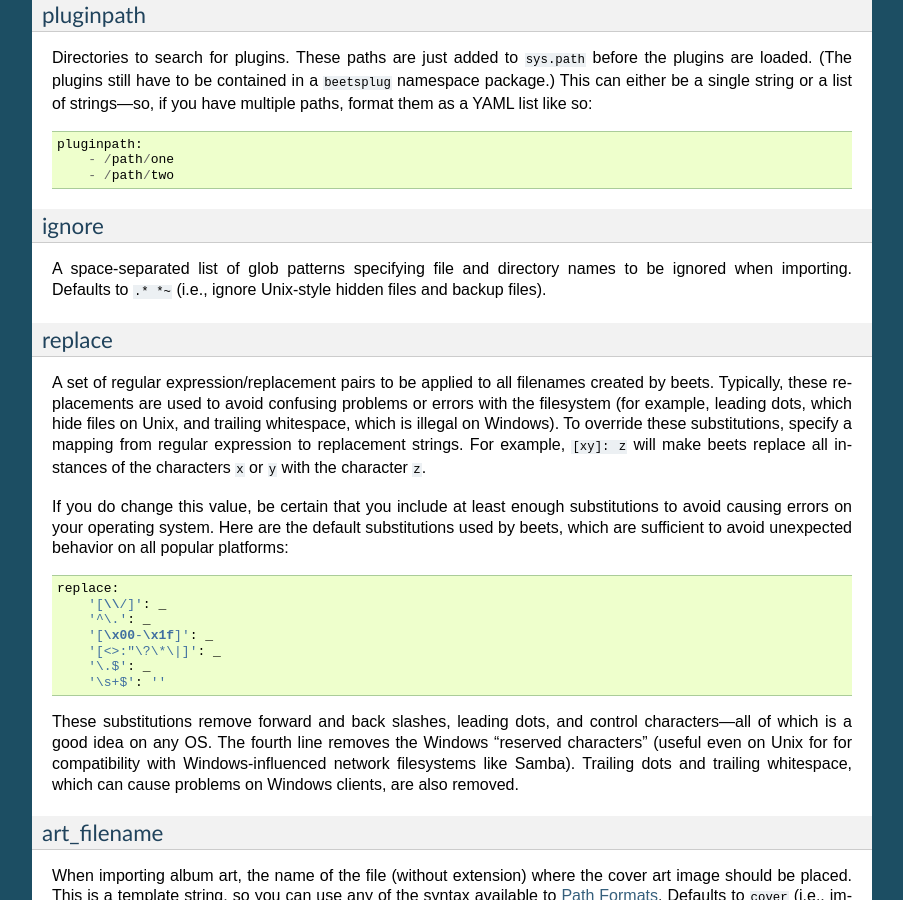
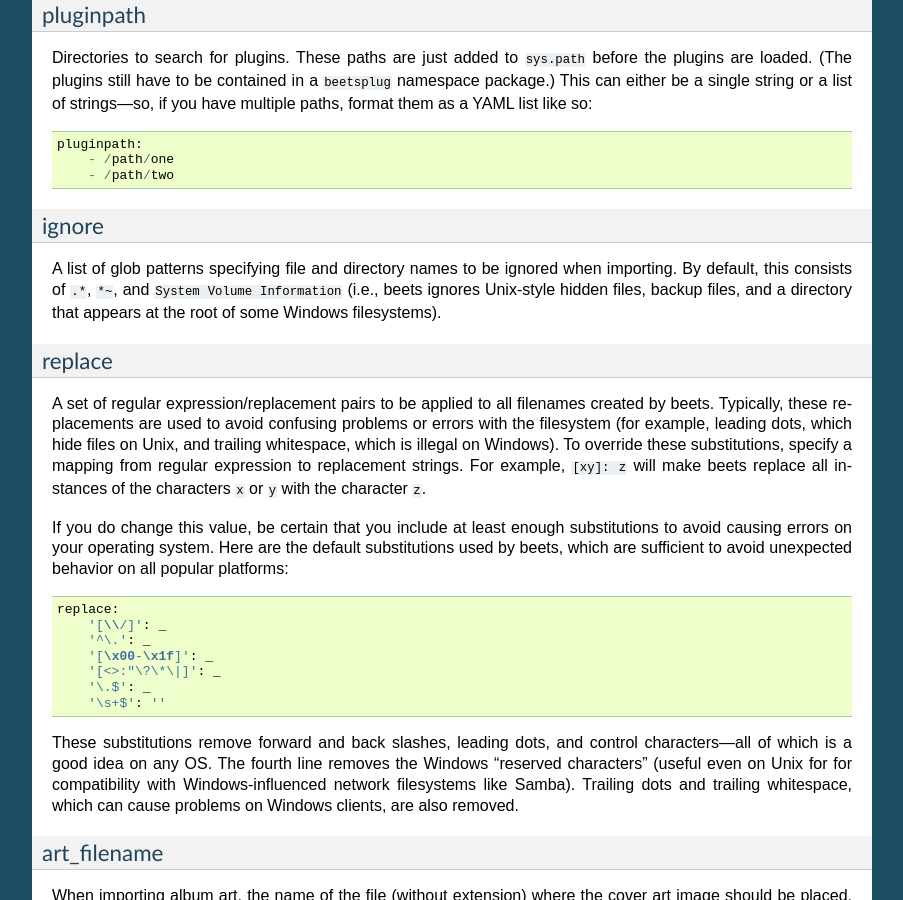
Before and after one commit to google-code-export/beets, a Sphinx documentation site: the page built from docs/reference/config.rst, in a window 1280 px wide and 900 px high, scrolled down 966 px. Shown: the whole window, without its empty margins (198-1101 px from the left). Built offline with Sphinx 7.4.7, drawn with Linux system fonts in a browser that asks for light colours.

Commit message:
ignore "System Volume Information" directory
This is a control directory on Windows whose permissions are always set very
restrictively:
http://blogs.msdn.com/b/oldnewthing/archive/2003/11/20/55764.aspx

```diff
--- a/docs/changelog.rst
+++ b/docs/changelog.rst
@@ -10,6 +10,8 @@ Changelog
 * When the importer encounters an error (insufficient permissions, for
   example) when walking a directory tree, it now logs an error instead of
   crashing.
+* Add "System Volume Information" (an internal directory found on some
+  Windows filesystems) to the default ignore list.
 * Fix a crash when iTunes Sound Check tags contained invalid data.
 * Fix an error when the configuration file (``config.yaml``) is completely
   empty.
--- a/docs/reference/config.rst
+++ b/docs/reference/config.rst
@@ -68,9 +68,10 @@ so::
 ignore
 ~~~~~~
 
-A space-separated list of glob patterns specifying file and directory names
-to be ignored when importing. Defaults to ``.* *~`` (i.e., ignore
-Unix-style hidden files and backup files).
+A list of glob patterns specifying file and directory names to be ignored when
+importing. By default, this consists of ``.*``,  ``*~``, and ``System Volume
+Information`` (i.e., beets ignores Unix-style hidden files, backup files, and
+a directory that appears at the root of some Windows filesystems).
 
 .. _replace:
 
```
Also changed, not shown: 1 other file.
